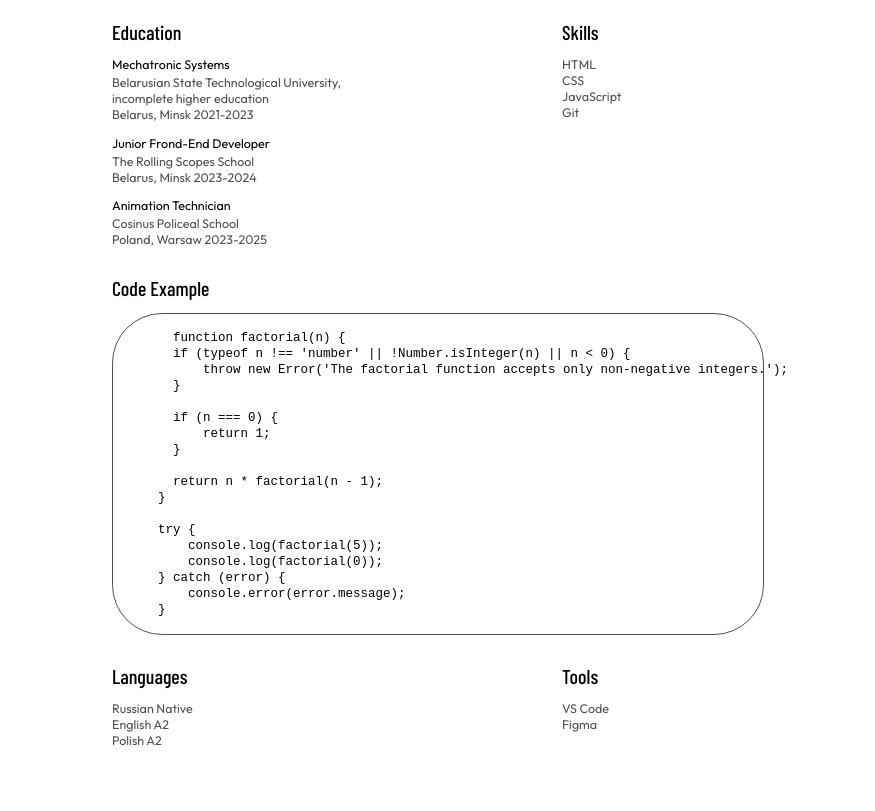
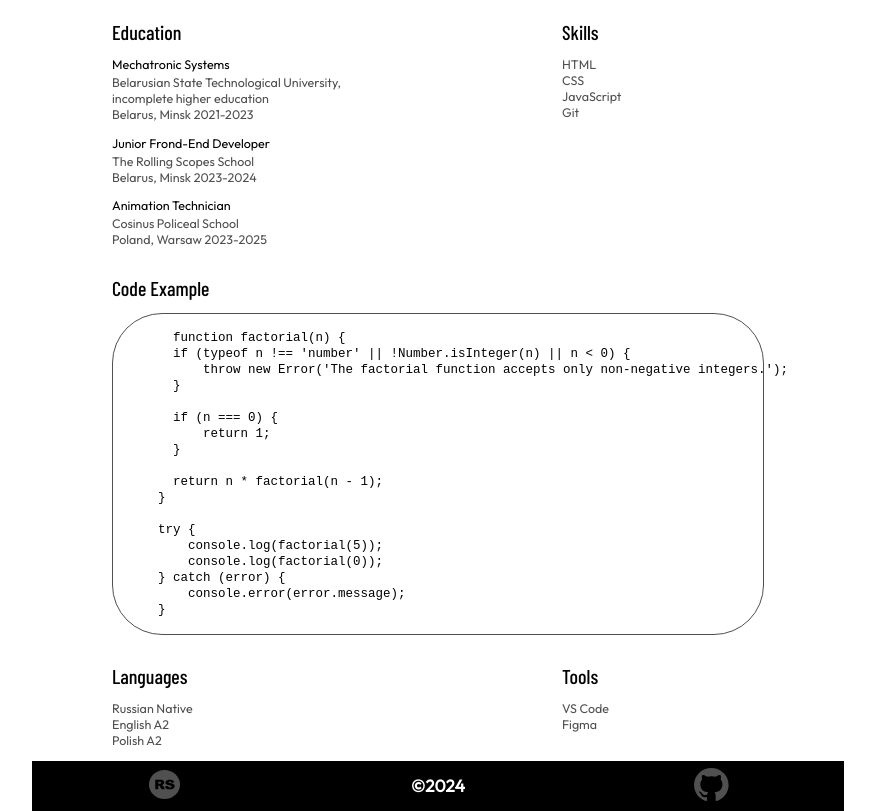
Before and after one commit to bayckonur/rsschool-cv, a plain HTML site: page index.html in a window 1280 px wide. Shown: the part 431-1242 px from the top of the page, without its empty margins (202-1077 px from the left). Before the commit the page ends 1192 px from the top, so only its background shows below. Drawn offline with nearby package versions, Linux system fonts and the light colour scheme.

Commit message:
feat: add footer

```diff
--- a/css/style.css
+++ b/css/style.css
@@ -155,3 +155,22 @@ a {
 .wrapper__tools {
   width: 100px;
 }
+.footer {
+  display: flex;
+  align-items: center;
+  justify-content: space-around;
+  background-color: #000000;
+  height: 50px;
+}
+.footer__logo-img {
+  width: 35px;
+  height: auto;
+  transition: transform 0.2s ease;
+}
+.footer__logo-img:hover {
+  transform: scale(1.2);
+}
+.footer__year-text {
+  font-size: 17px;
+  color: #ffffff;
+}
--- a/index.html
+++ b/index.html
@@ -154,5 +154,17 @@
       </div>
     </div>
       <section>
+      </main>
+      <footer class="footer container">
+        <div class="footer__logo-rs">
+          <a href="https://rs.school/courses/javascript" class="footer__logors-link"><img src="/images/logo-rsschool.svg" alt="RS School" class="footer__logo-img"></a>
+        </div>
+        <div class="footer__year">
+          <h3 class="footer__year-text">©2024</h3>
+          </div>
+        <div class="footer__logo-github">
+          <a href="https://github.com/bayckonur" class="footer__logogit-link"><img src="/images/logo-git.svg" alt="RS School" class="footer__logo-img"></a>
+        </div>
+      </footer>
   </body>
 </html>
```
